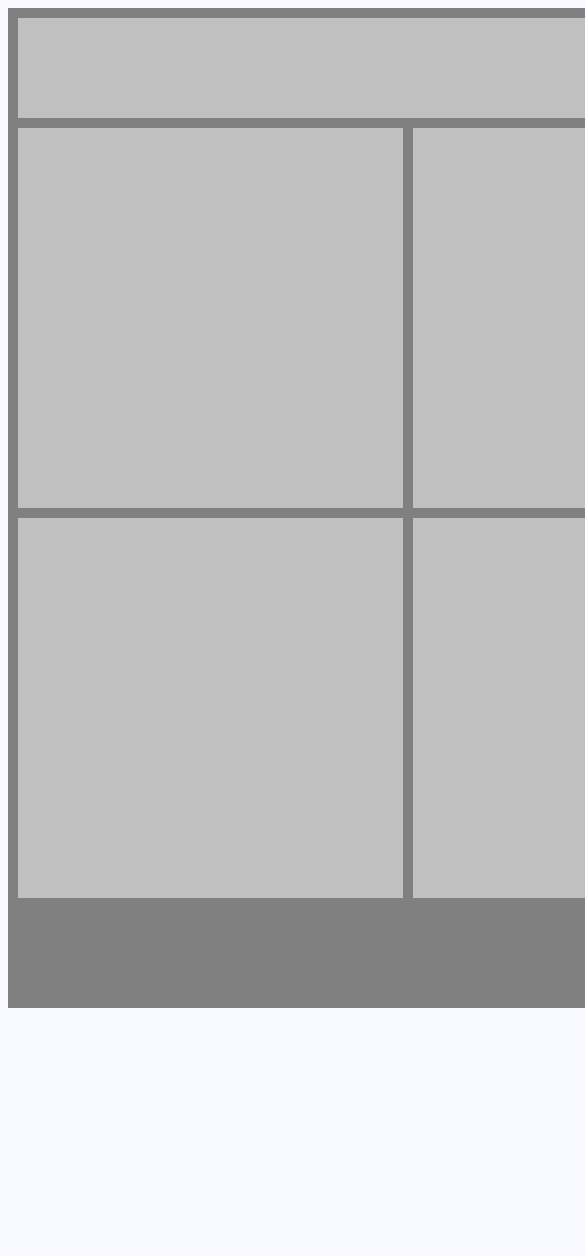
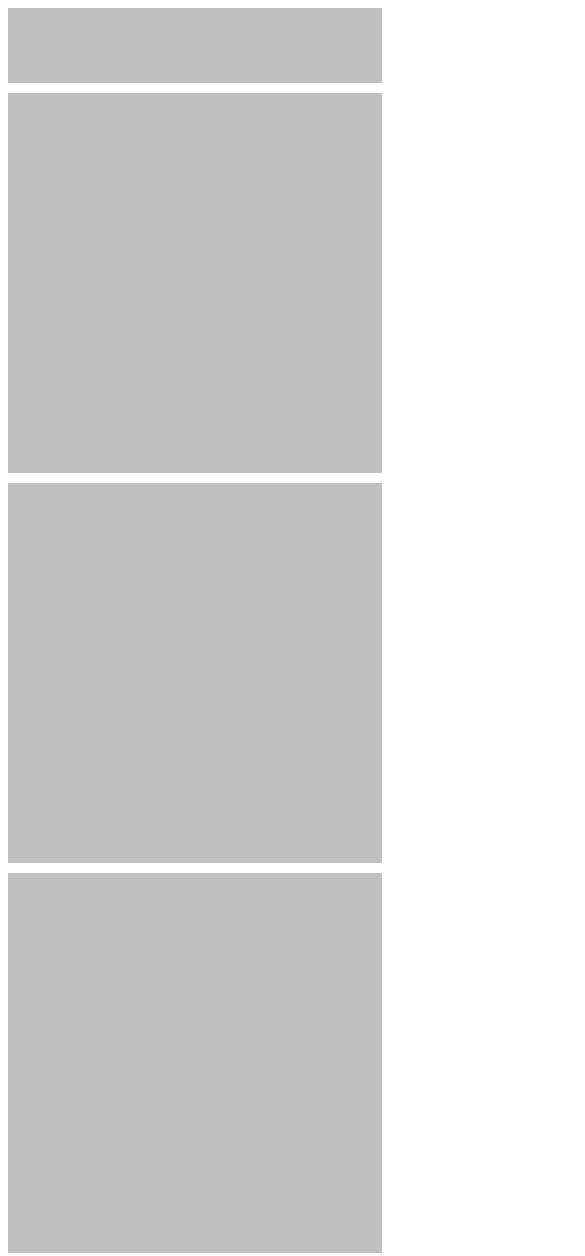
Before and after one commit to kunal-mandalia/simple-layout, a plain HTML site: page index.html in a window 390 px wide. Shown: the top 1256 px of the page, 585 px wide, since content can reach past the window. Before the commit the page ends 1016 px from the top, so only its background shows below. Drawn offline with Linux system fonts and the light colour scheme.

Commit message:
Responsive layout
One size break at 800px

```diff
--- a/index.html
+++ b/index.html
@@ -8,10 +8,10 @@
 <body>
 	<div id="container">
 		<div id="nav"></div>
-		<div id="box1"></div>
-		<div id="box2"></div>
-		<div id="box3"></div>
-		<div id="box4"></div>
+		<div id="box1" class="box"></div>
+		<div id="box2" class="box"></div>
+		<div id="box3" class="box"></div>
+		<div id="box4" class="box"></div>
 		<div id="footer"></div>
 	</div>
 </body>
--- a/layout.css
+++ b/layout.css
@@ -1,11 +1,11 @@
 body {
-	background-color: ghostwhite;
+
 }
 
 #container {
 	width: 800px;
 	background-color: gray;
-	height: 1000px;
+
 	margin-left: auto;
 	margin-right: auto;
 }
@@ -19,7 +19,7 @@ body {
 	float:left;
 }
 
-#box1 {
+.box {
 	width: 385px;
 	height: 380px;
 	background-color: silver;
@@ -28,29 +28,43 @@ body {
 	float: left;
 }
 
-#box2 {
-	width: 385px;
-	height: 380px;
+#footer {
+	width: 780px;
+	height: 150px;
 	background-color: silver;
-	margin-right: 10px;
+	float: left;
+	margin-left: 10px;
 	margin-bottom: 10px;
-	float: right;
 }
 
-#box3 {
-	width: 385px;
-	height: 380px;
-	background-color: silver;
-	margin-left: 10px;
-	margin-bottom: 10px;
-	float: left;
+@media screen and (max-width: 800px){
+	#container {
+		width: 100%;
+		margin: 0 auto;
+	}
+
+	#nav {
+		height: 75px;
+		width:100%;
+		margin:0;
+		margin-bottom: 10px;
+	}
+
+	.box {
+		width:100%;
+		margin:0;
+		margin-bottom: 10px;
+	}
+
+	#footer {
+		width:100%;
+		margin:0;
+		margin-bottom: 10px;
+	}
 }
 
-#box4 {
-	width: 385px;
-	height: 380px;
-	background-color: silver;
-	margin-right: 10px;
-	margin-bottom: 10px;
-	float: right;
+@media screen and (min-width: 800px){
+	.box {
+
+	}
 }
```
